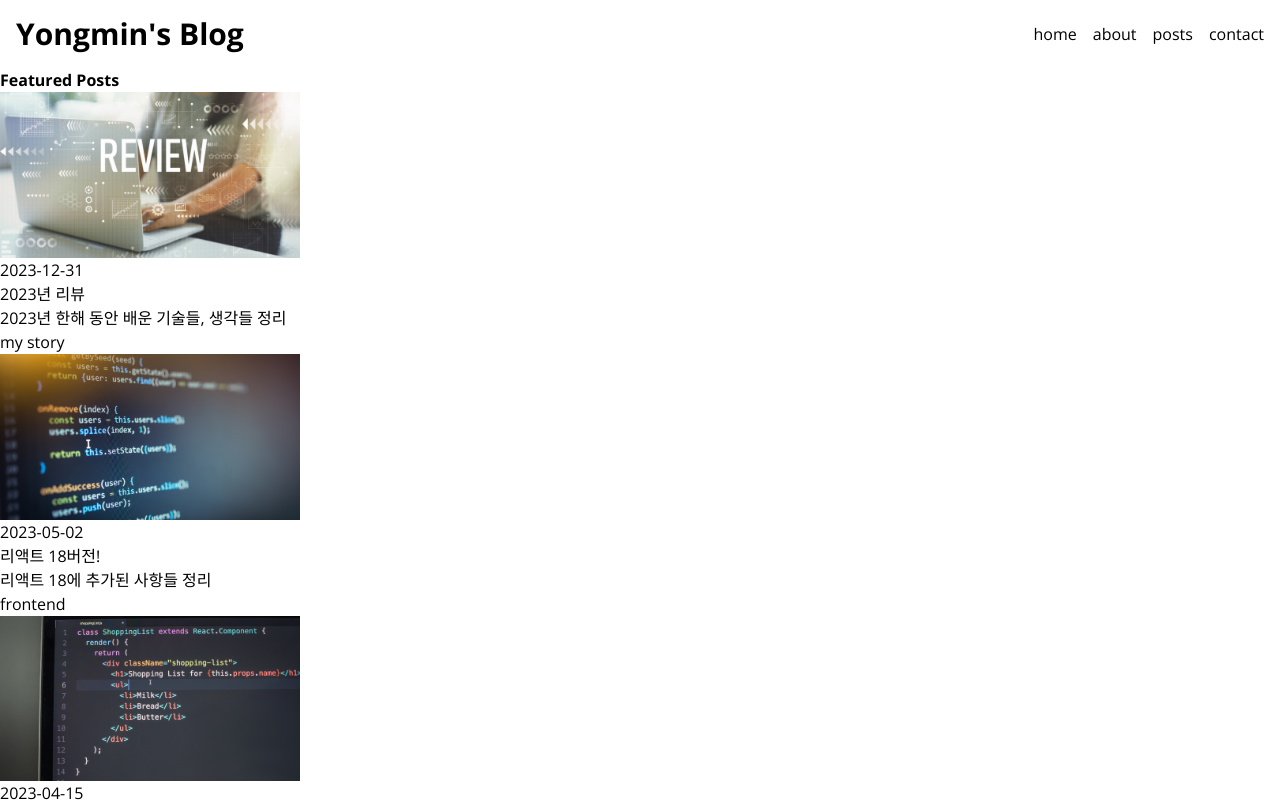
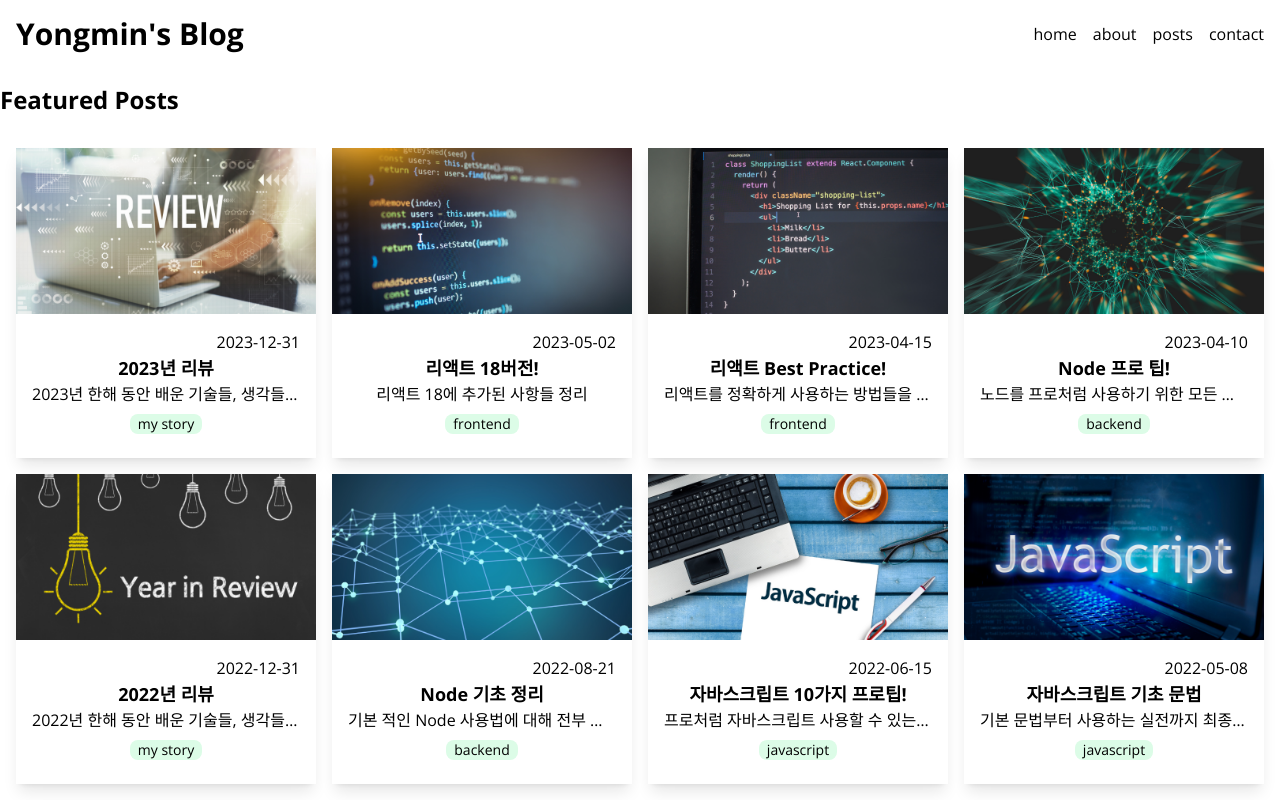
Before and after one commit to dydals3440/MyBlog, a Next.js app: page /posts in a window 1280 px wide. Built offline with nearby package versions, Linux system fonts and the light colour scheme.

Commit message:
style: Featured Posts 컴포넌트 스타일링

```diff
--- a/src/app/components/FeaturedPosts.tsx
+++ b/src/app/components/FeaturedPosts.tsx
@@ -8,7 +8,7 @@
   // 2. 모든 포스트 데이터를 보여줌
   return (
     <section>
-      <h2 className='font-bold'>Featured Posts</h2>
+      <h2 className='text-2xl font-bold my-4'>Featured Posts</h2>
       <PostsGrid posts={posts} />
     </section>
   );
--- a/src/app/components/PostCard.tsx
+++ b/src/app/components/PostCard.tsx
@@ -9,18 +9,25 @@
 }: Props) {
   return (
     <Link href={`/posts/${path}`}>
+      <article className='rounded-m overflow-hidden shadow-lg'>
         <Image
+          className='w-full'
           src={`/images/posts/${path}.png`}
           alt={title}
           width={300}
           height={300}
         />
-      <div>
-        <time>{date.toString()}</time>
-        <h3>{title}</h3>
-        <p>{description}</p>
-        <span>{category}</span>
+        <div className='flex flex-col items-center p-4'>
+          {/* flex가 되어있어도 self-end로 혼자만 끝에 정렬 */}
+          <time className='self-end'>{date.toString()}</time>
+          <h3 className='text-lg font-bold'>{title}</h3>
+          {/* truncate을 사용할떄는 너비를 가득 채워줘야함 그래야 텍스트가 넘어가면 truncate됨 */}
+          <p className='w-full truncate text-center'>{description}</p>
+          <span className='text-sm rounded-lg bg-green-100 px-2 my-2'>
+            {category}
+          </span>
         </div>
+      </article>
     </Link>
   );
 }
--- a/src/app/components/PostsGrid.tsx
+++ b/src/app/components/PostsGrid.tsx
@@ -11,7 +11,7 @@
 // 구조분해 할당 사용
 export default function PostsGrid({ posts }: Props) {
   return (
-    <ul>
+    <ul className='grid grid-cols-1 sm:grid-cols-2 md:grid-cols-3 lg:grid-cols-4 gap-4 p-4'>
       {posts.map((post) => (
         <li key={post.path}>
           <PostCard post={post} />
--- a/src/app/page.tsx
+++ b/src/app/page.tsx
@@ -1,10 +1,12 @@
+import FeaturedPosts from './components/FeaturedPosts';
 import Hero from './components/Hero';
 
 export default function HomePage() {
   return (
     <>
-      <section className='bg-gray-500'>
+      <section className='bg-gray-200'>
         <Hero />
+        <FeaturedPosts />
       </section>
     </>
   );
```
Lines whose indentation alone changed are shown as unchanged.
